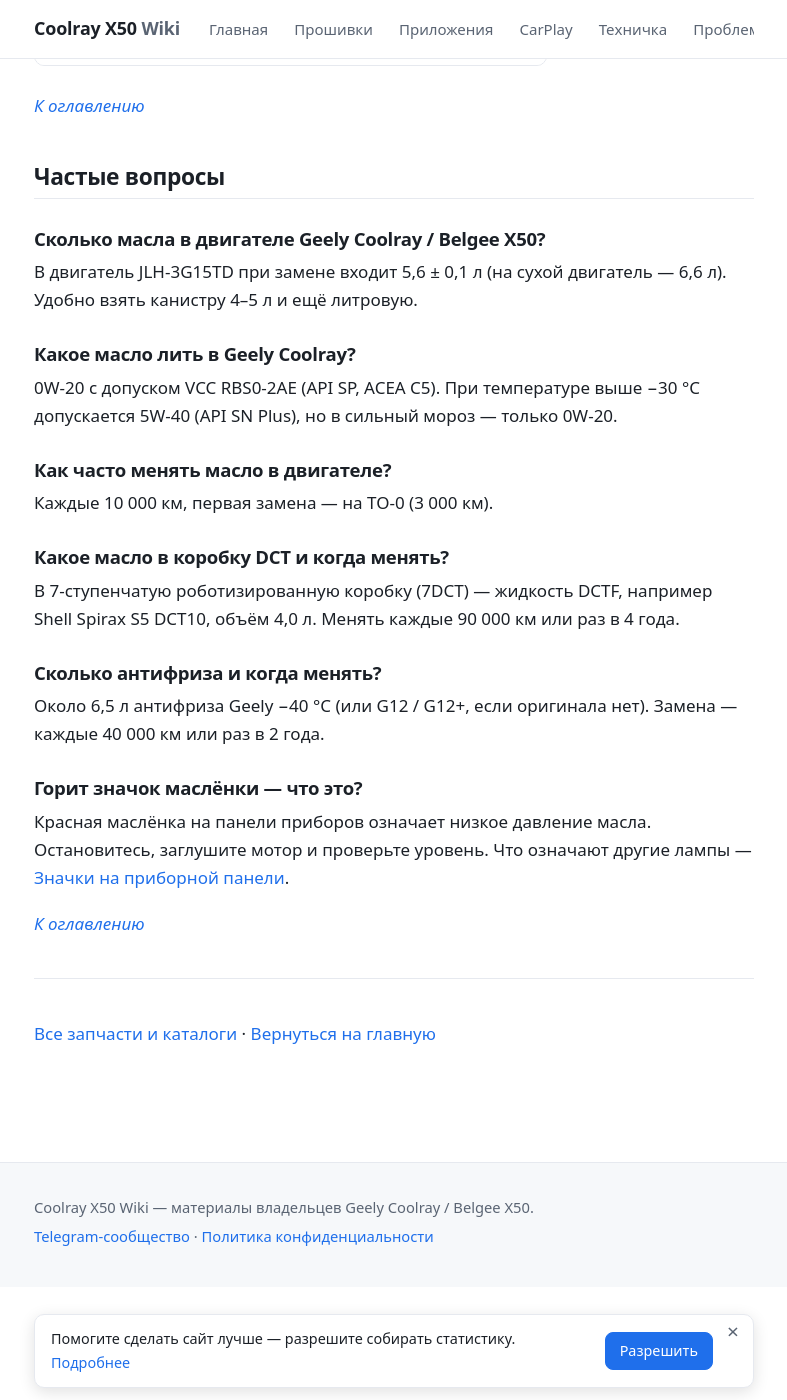
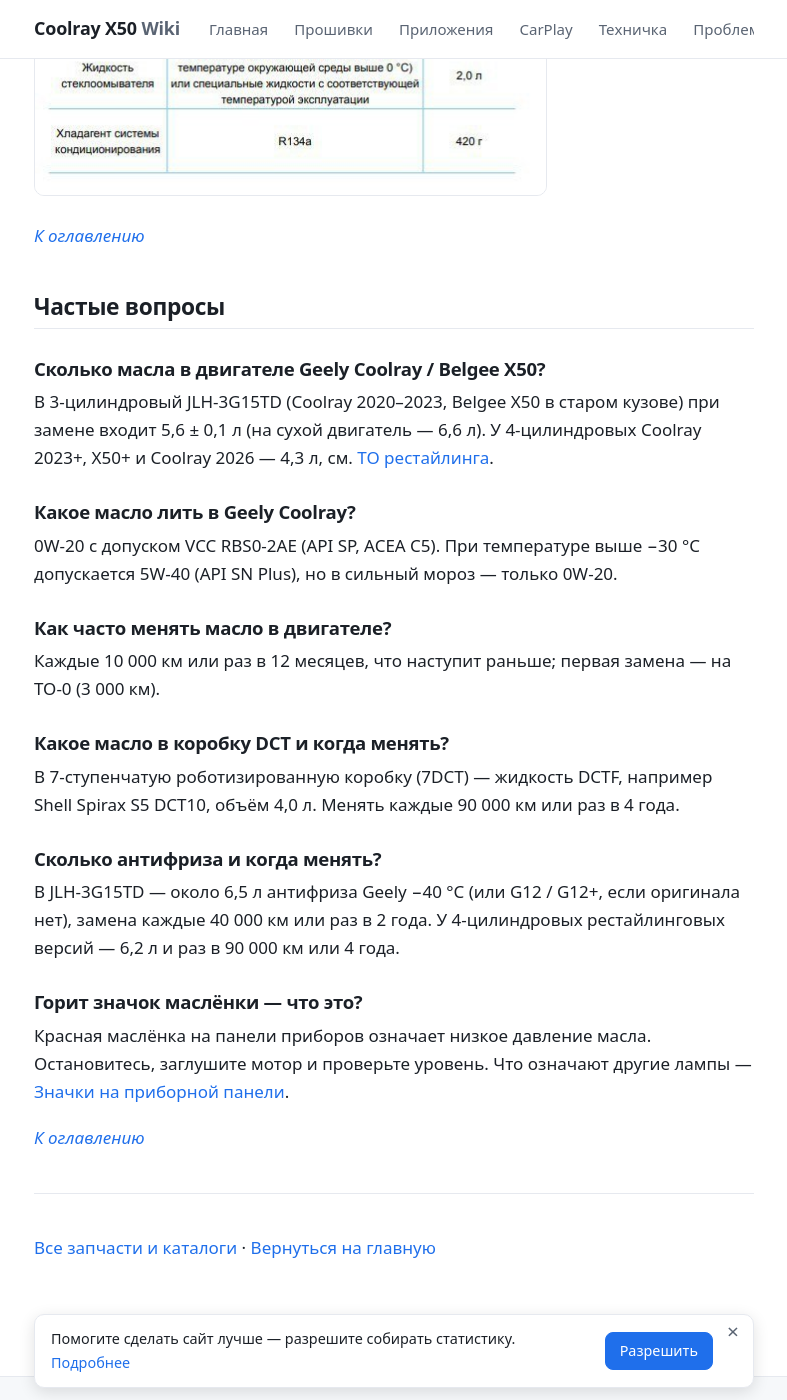
Before and after one commit to qttc/qttc.github.io, a Jekyll site: the page built from pages/oil.md, in a window 1280 px wide and 1400 px high, scrolled down 7084 px. Shown: the whole window, without its empty margins (246-1033 px from the left). Built offline with Jekyll 4.4.1, drawn with Linux system fonts in a browser that asks for light colours; some of the changed text lies outside the part shown.

Commit message:
Новая страница «ТО рестайлинга» (BHE15: Coolray 2023+, X50+, Coolray 2026, атмосферный X50): жидкости по РЭ, регламент по картам SX11-A5/X50+; масло и ТО — явно для JLH, ссылки

```diff
--- a/pages/oil.md
+++ b/pages/oil.md
@@ -1,24 +1,26 @@
 ---
-title: "Объём масла Geely Coolray / Belgee X50 (JLH-3G15TD), антифриз, тормозная жидкость"
+title: "Объём масла Geely Coolray 2020–2023 / Belgee X50 (JLH-3G15TD), антифриз, тормозная жидкость"
 layout: page
 permalink: /pages/oil/
-last_modified_at: 2026-11-19
+last_modified_at: 2026-11-27
 parent: /pages/parts/
 crumb: "Масло и жидкости"
 faq: true
-description: "Сколько масла в двигателе JLH-3G15TD Geely Coolray / Belgee X50 (5,6 л), какое масло лить (0W-20, допуски), масло в коробку DCT (4 л), антифриз (6,5 л), тормозная жидкость — интервалы и артикулы."
+description: "Сколько масла в 3-цилиндровом JLH-3G15TD Geely Coolray 2020–2023 / Belgee X50 (5,6 л), какое масло лить (0W-20, допуски), масло в коробку DCT (4 л), антифриз (6,5 л), тормозная жидкость — интервалы и артикулы."
 image: /assets/fluids-table.jpg
 ---
 
-# Масло, антифриз и тормозная жидкость Geely Coolray / Belgee X50
+# Масло, антифриз и тормозная жидкость Geely Coolray / Belgee X50 (дорестайлинг)
 
 Сколько и какого масла заливать в двигатель JLH-3G15TD и в роботизированную коробку (DCT), какой антифриз и тормозную жидкость, сколько их нужно и как часто менять — по данным Geely. Плюс масла, которые владельцы уже проверили, с артикулами для заказа.
 
-Объёмы и интервалы — из руководства по эксплуатации и карты ТО Geely для Coolray SX11.
+Объёмы и интервалы — из руководства по эксплуатации и карты ТО Geely для Coolray SX11: это **дорестайлинговый Coolray 2020–2023 и Belgee X50 в старом кузове** с 3-цилиндровым мотором.
+
+🔁 **У вас Coolray 2023+, Belgee X50+, Coolray 2026 или новый атмосферный Belgee X50?** У них 4-цилиндровый мотор BHE15 и другие объёмы (масла 4,3 л, антифриз меняют раз в 90 000 км) — смотрите [ТО и жидкости рестайлинга](/pages/to-restyle/).
 
 | | Что заливать | Объём | Когда менять |
 | --- | --- | --- | --- |
-| 🛢️ **Двигатель** | масло 0W-20 (выше −30 °C можно 5W-40) | 5,6 л | каждые 10 000 км |
+| 🛢️ **Двигатель** | масло 0W-20 (выше −30 °C можно 5W-40) | 5,6 л | 10 000 км или 12 мес. |
 | ⚙️ **Коробка 7DCT** | DCTF, Shell Spirax S5 DCT10 | 4,0 л | 90 000 км или 4 года |
 | ❄️ **Охлаждение** | антифриз Geely −40 °C или G12 / G12+ | 6,5 л | 40 000 км или 2 года |
 | 🛑 **Тормоза** | DOT4 | 0,78 л | 40 000 км или 2 года |
@@ -41,7 +43,7 @@ image: /assets/fluids-table.jpg
 | Допуск | VCC RBS0-2AE |
 | Двигатель | JLH-3G15TD |
 | Объём при замене | **5,6 ± 0,1 л** (сухой двигатель — 6,6 л) |
-| Замена масла и фильтра | каждые **10 000 км**, первая — на ТО-0 (3 000 км) |
+| Замена масла и фильтра | каждые **10 000 км или 12 месяцев**, первая — на ТО-0 (3 000 км) |
 | Рекомендация Geely | Lopal 1 Advanced Fully Synthetic Series SP 0W-20 |
 | Также допустимо по руководству | **API SN Plus SAE 5W-40** — только при температуре выше −30 °C; в мороз ниже −30 °C — только 0W-20 с допуском VCC RBS0-2AE |
 
@@ -160,19 +162,19 @@ _[К оглавлению](#оглавление)_
 ## Частые вопросы
 
 ### Сколько масла в двигателе Geely Coolray / Belgee X50?
-В двигатель JLH-3G15TD при замене входит 5,6 ± 0,1 л (на сухой двигатель — 6,6 л). Удобно взять канистру 4–5 л и ещё литровую.
+В 3-цилиндровый JLH-3G15TD (Coolray 2020–2023, Belgee X50 в старом кузове) при замене входит 5,6 ± 0,1 л (на сухой двигатель — 6,6 л). У 4-цилиндровых Coolray 2023+, X50+ и Coolray 2026 — 4,3 л, см. [ТО рестайлинга](/pages/to-restyle/).
 
 ### Какое масло лить в Geely Coolray?
 0W-20 с допуском VCC RBS0-2AE (API SP, ACEA C5). При температуре выше −30 °C допускается 5W-40 (API SN Plus), но в сильный мороз — только 0W-20.
 
 ### Как часто менять масло в двигателе?
-Каждые 10 000 км, первая замена — на ТО-0 (3 000 км).
+Каждые 10 000 км или раз в 12 месяцев, что наступит раньше; первая замена — на ТО-0 (3 000 км).
 
 ### Какое масло в коробку DCT и когда менять?
 В 7-ступенчатую роботизированную коробку (7DCT) — жидкость DCTF, например Shell Spirax S5 DCT10, объём 4,0 л. Менять каждые 90 000 км или раз в 4 года.
 
 ### Сколько антифриза и когда менять?
-Около 6,5 л антифриза Geely −40 °C (или G12 / G12+, если оригинала нет). Замена — каждые 40 000 км или раз в 2 года.
+В JLH-3G15TD — около 6,5 л антифриза Geely −40 °C (или G12 / G12+, если оригинала нет), замена каждые 40 000 км или раз в 2 года. У 4-цилиндровых рестайлинговых версий — 6,2 л и раз в 90 000 км или 4 года.
 
 ### Горит значок маслёнки — что это?
 Красная маслёнка на панели приборов означает низкое давление масла. Остановитесь, заглушите мотор и проверьте уровень. Что означают другие лампы — [Значки на приборной панели](/pages/warning-lights/).
```
Also changed, not shown: index.md (+2 -1 lines), pages/parts.md (+5 -3 lines), pages/to-restyle.md (added, +161 -0 lines), pages/to.md (+6 -4 lines), pages/versions.md (+2 -2 lines), assets/to-bhe15/fluids-coolray-2023.jpg (added), assets/to-bhe15/to-card-x50plus.jpg (added).
